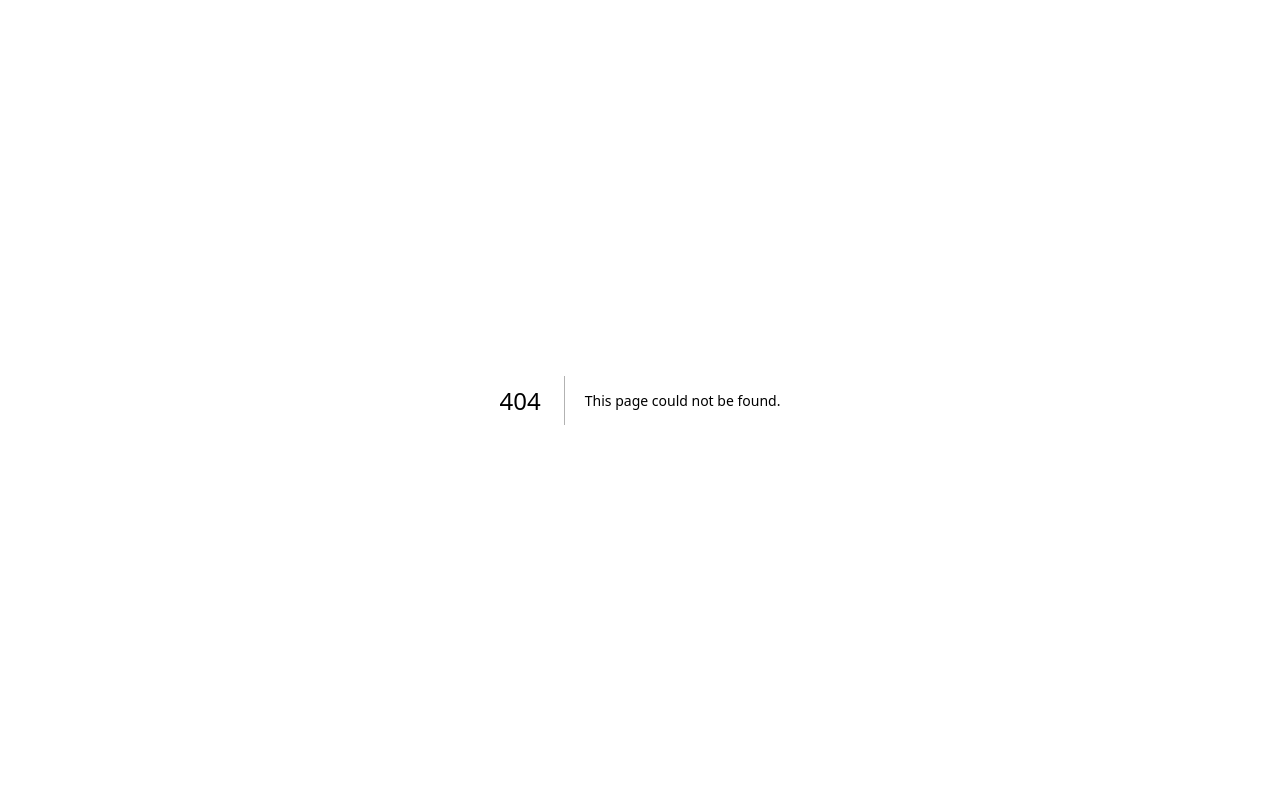
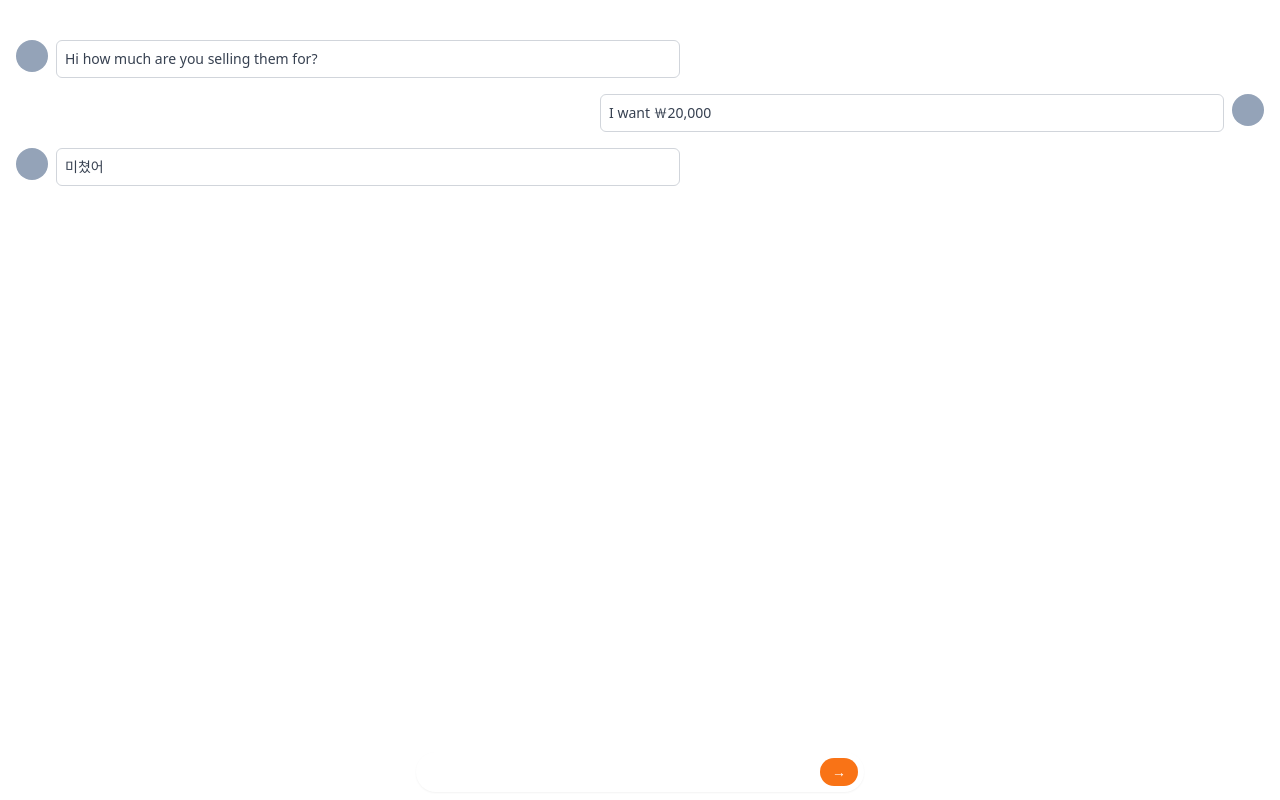
Before and after one commit to LEEHYEYEONG/carrot-market, a Next.js app: page /chats/1 in a window 1280 px wide. Before the commit this address had no page. Built offline with nearby package versions, Linux system fonts and the light colour scheme.

Commit message:
chat detail

```diff
--- /dev/null
+++ b/pages/chats/[id].tsx
@@ -0,0 +1,37 @@
+export default function ChatDetail() {
+  return (
+    <div className="py-10 px-4 space-y-4">
+      <div className="flex items-start space-x-2">
+        <div className="w-8 h-8 rounded-full bg-slate-400" />
+        <div className="w-1/2 text-sm text-gray-700 p-2 border border-gray-300 rounded-md ">
+          <p>Hi how much are you selling them for?</p>
+        </div>
+      </div>
+      <div className="flex flex-row-reverse items-start space-x-2 space-x-reverse">
+        <div className="w-8 h-8 rounded-full bg-slate-400" />
+        <div className="w-1/2 text-sm text-gray-700 p-2 border border-gray-300 rounded-md ">
+          <p>I want ￦20,000</p>
+        </div>
+      </div>
+      <div className="flex items-start space-x-2">
+        <div className="w-8 h-8 rounded-full bg-slate-400" />
+        <div className="w-1/2 text-sm text-gray-700 p-2 border border-gray-300 rounded-md ">
+          <p>미쳤어</p>
+        </div>
+      </div>
+      <div className="fixed w-full mx-auto max-w-md bottom-2 inset-x-0">
+        <div className="flex relative items-center">
+          <input
+            type="text"
+            className="shadow-sm  w-full h-10 rounded-full border-gray-300 focus:ring-orange-500 focus:outline-none pr-12 focus:border-orange-500"
+          />
+          <div className="absolute inset-y-0 flex py-1.5 pr-1.5 right-0">
+            <button className="flex focus:ring-2 focus:ring-offset-2 focus:ring-orange-500 items-center bg-orange-500 rounded-full px-3 hover:bg-orange-600  text-sm text-white">
+              &rarr;
+            </button>
+          </div>
+        </div>
+      </div>
+    </div>
+  );
+}
```
Also changed, not shown: pages/chats/index.tsx (renamed from pages/chats.tsx).
